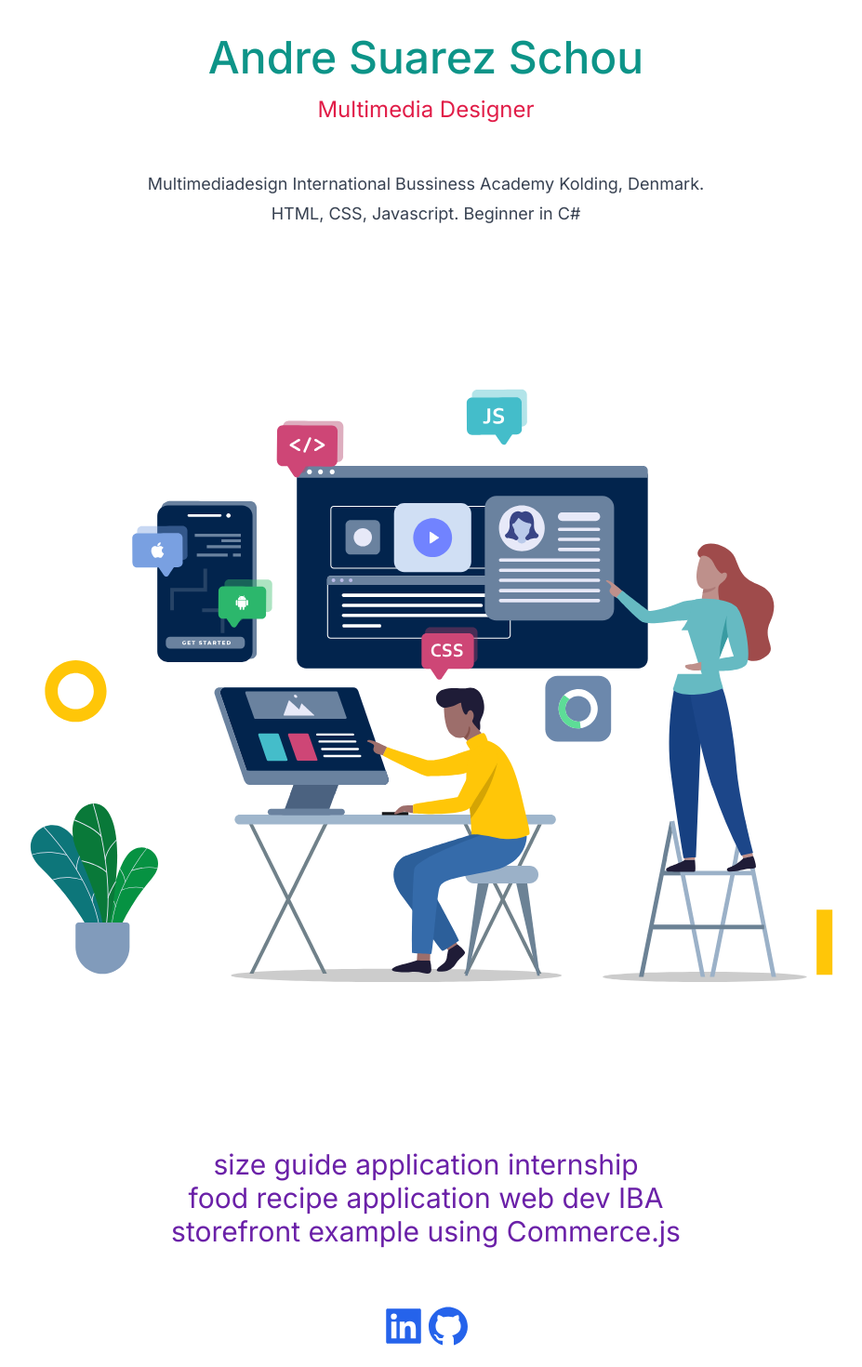
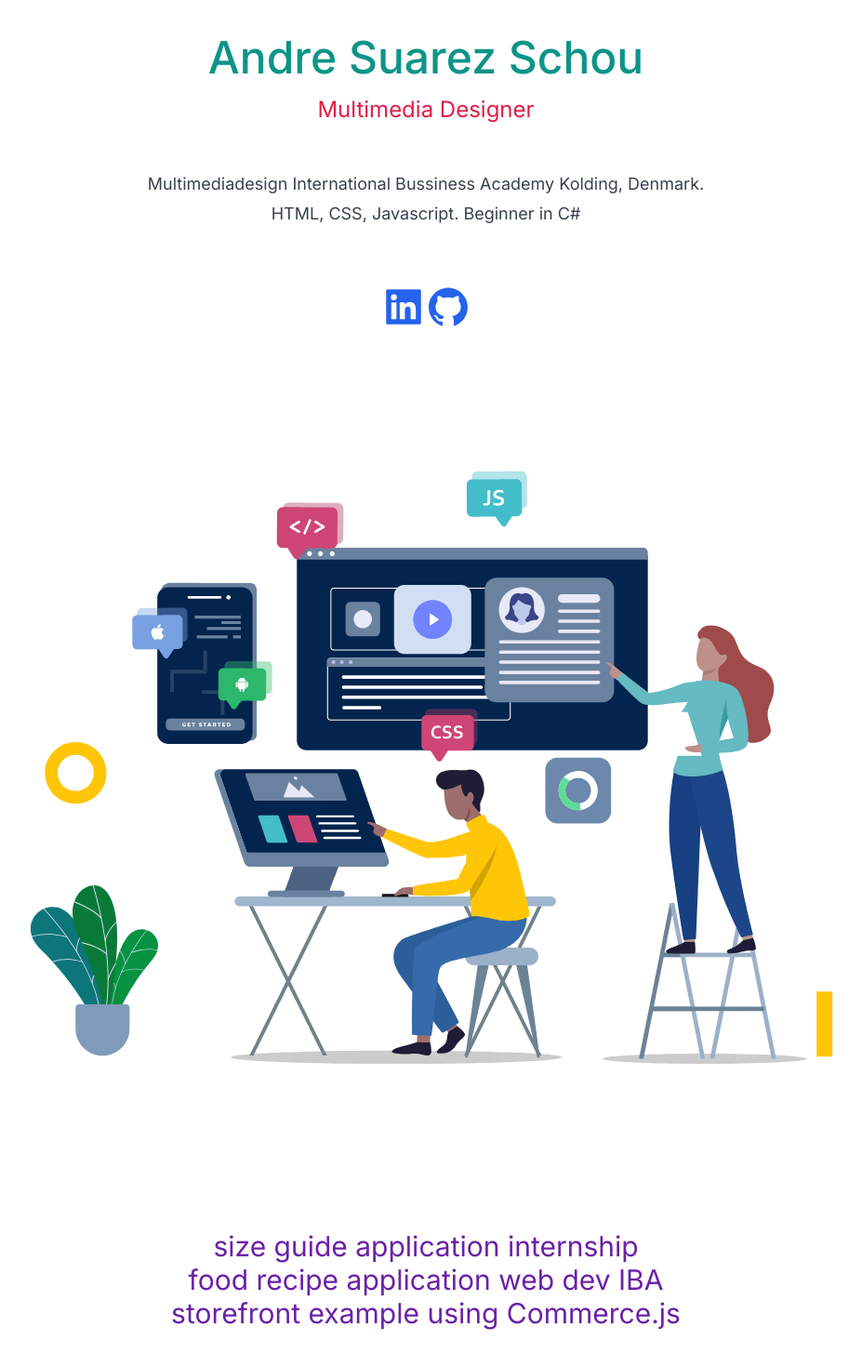
Before and after one commit to andresuarezschou/my-website-project, a Next.js app: page / in a window 1280 px wide. Shown: the part 166-1636 px from the top of the page at 93% size, without its empty margins (182-1109 px from the left). Built offline with nearby package versions, Linux system fonts and the light colour scheme.

Commit message:
Update page.tsx

```diff
--- a/app/page.tsx
+++ b/app/page.tsx
@@ -22,6 +22,12 @@ export default function Home() {
             HTML, CSS, Javascript. Beginner in C#
 
           </p>
+
+          <div className="text-5xl flex justify-center py-5 text-blue-600">
+          <a href="https://www.linkedin.com/in/andre-suarez-schou/"><AiFillLinkedin /></a>
+          <a href="https://www.github.com/suarezschou"><AiFillGithub /></a>
+          </div>
+
           <div className="flex justify-center">
               <Lottie animationData={animationData} />
           </div>
@@ -39,10 +45,6 @@ export default function Home() {
       </li>
     </ol>
 
-    <div className="text-5xl flex justify-center py-5 text-blue-600">
-          <a href="https://www.linkedin.com/in/andre-suarez-schou/"><AiFillLinkedin /></a>
-          <a href="https://www.github.com/suarezschou"><AiFillGithub /></a>
-    </div>
       </section>
     </main>
   )
```
